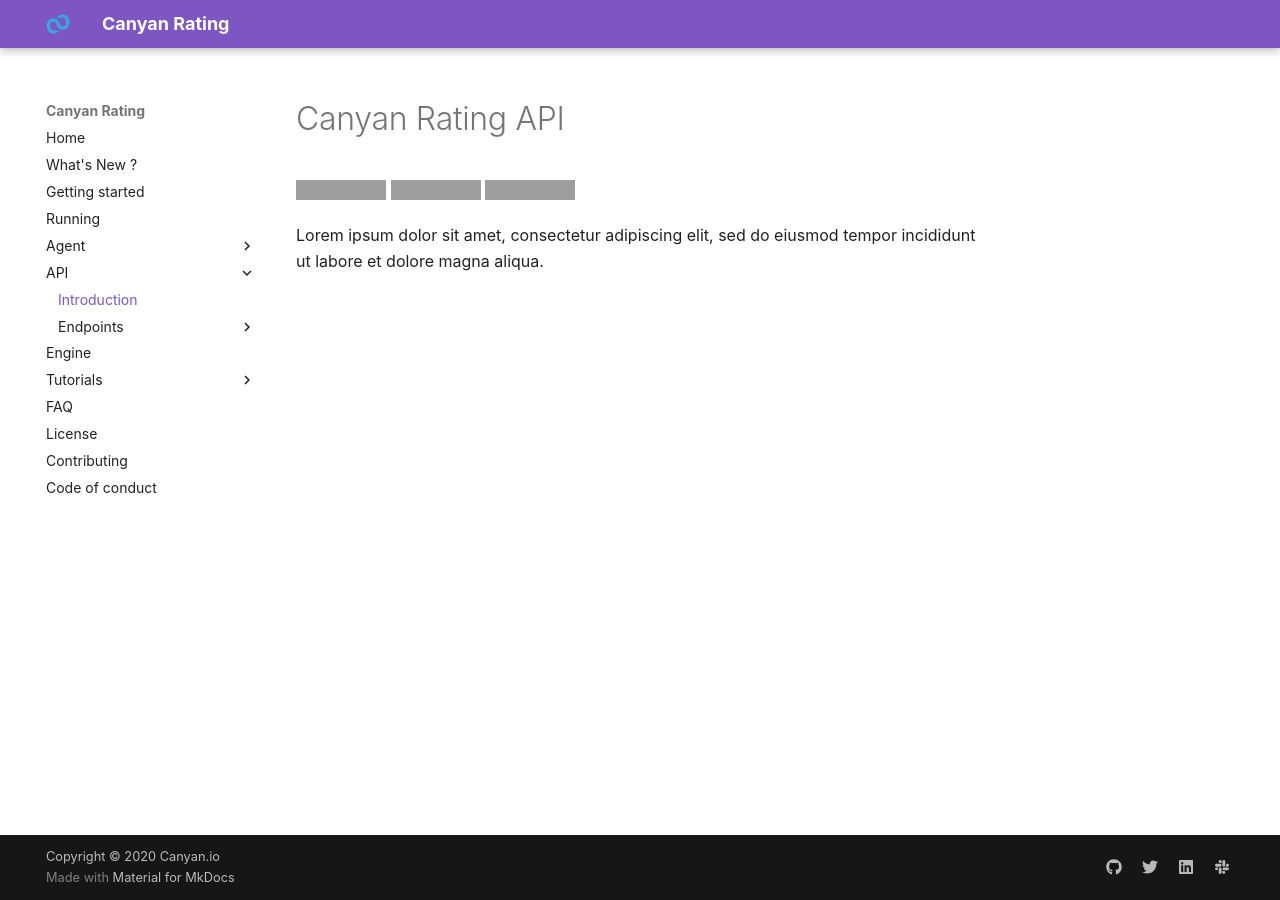
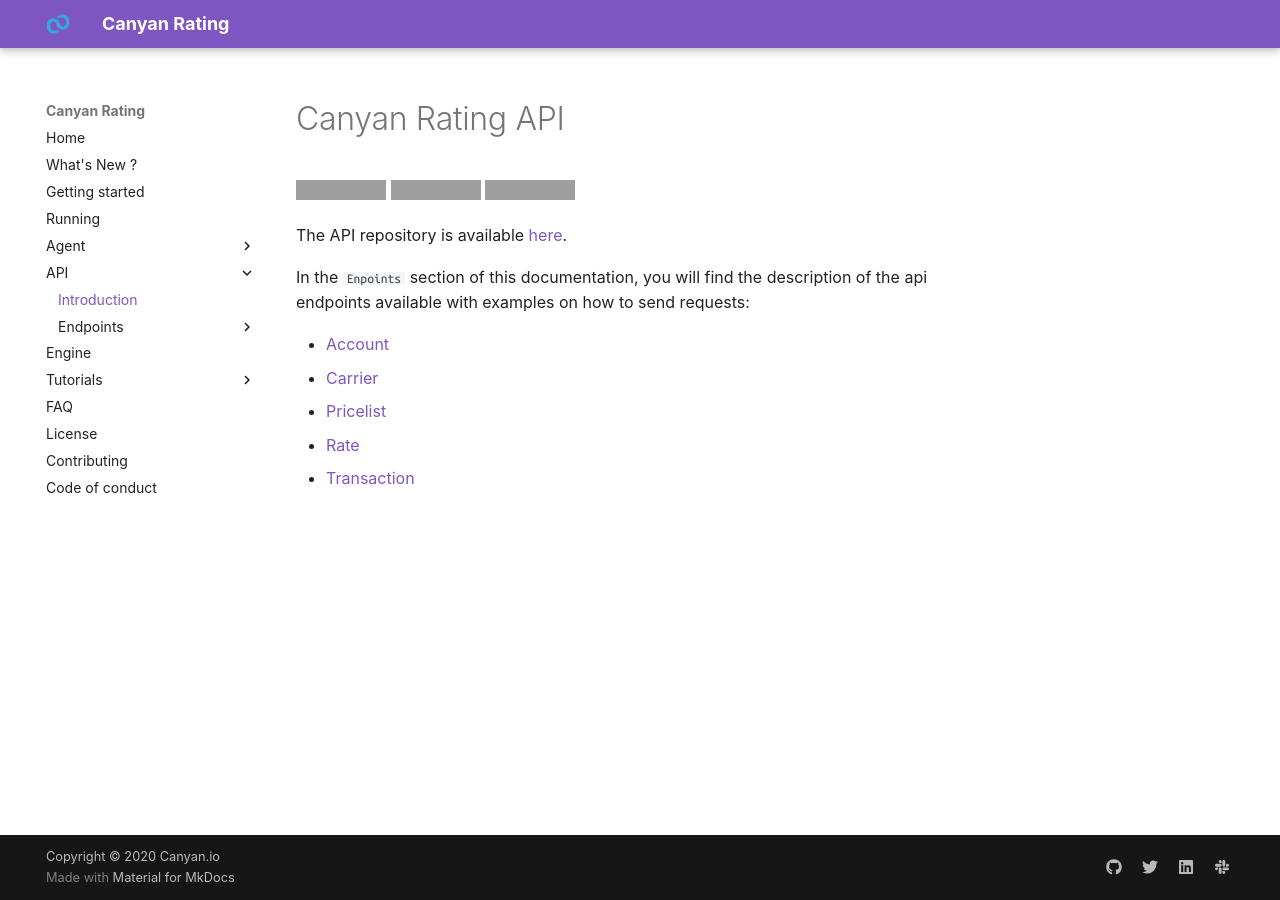
Before and after one commit to canyanio/rating-integration, an MkDocs documentation site: the page built from docs/api/api.md, in a window 1280 px wide. Built offline with MkDocs 1.6.1 and Material for MkDocs 9.7.7, drawn with Linux system fonts in a browser that asks for light colours; some web fonts are replaced; grey boxes are pictures that could not be loaded.

Commit message:
Enh: documentation

```diff
--- a/docs/api/api.md
+++ b/docs/api/api.md
@@ -2,4 +2,12 @@
 
 [![Build Status](https://gitlab.com/canyan/rating-api/badges/master/pipeline.svg)](https://gitlab.com/canyan/rating-api/pipelines) [![codecov](https://codecov.io/gh/canyanio/rating-api/branch/master/graph/badge.svg)](https://codecov.io/gh/canyanio/rating-api) [![Docker pulls](https://img.shields.io/docker/pulls/canyan/rating-api.svg?maxAge=3600)](https://hub.docker.com/repository/docker/canyan/rating-api)
 
-Lorem ipsum dolor sit amet, consectetur adipiscing elit, sed do eiusmod tempor incididunt ut labore et dolore magna aliqua.
+The API repository is available [here](https://github.com/canyanio/rating-api).
+
+In the `Enpoints` section of this documentation, you will find the description of the api endpoints available with examples on how to send requests:
+
+* [Account](./endpoints/account.md)
+* [Carrier](./endpoints/carrier.md)
+* [Pricelist](./endpoints/pricelist.md)
+* [Rate](./endpoints/rate.md)
+* [Transaction](./endpoints/transaction.md)
```
Also changed, not shown: docs/agent/agent.md (+9 -1 lines), docs/agent/endpoints/authorization.md (+1 -1 lines), docs/engine.md (+1 -1 lines).
